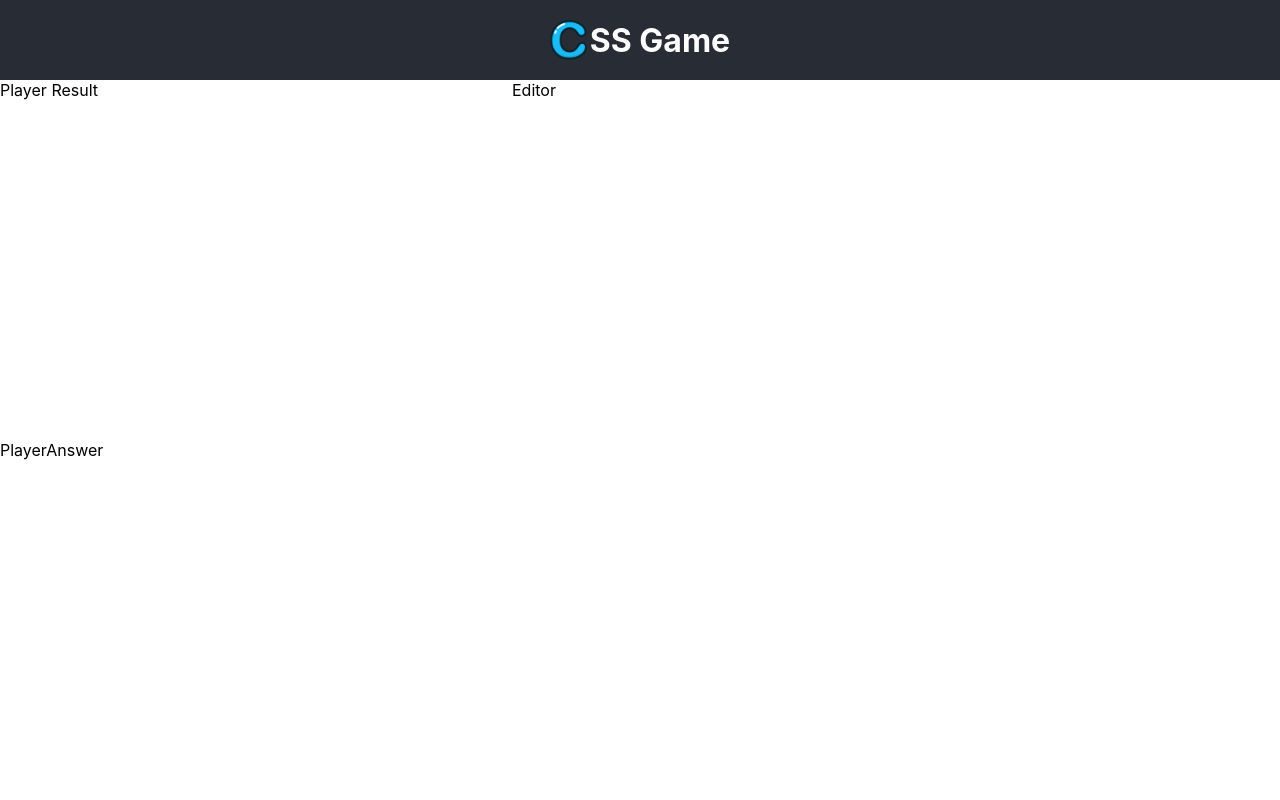
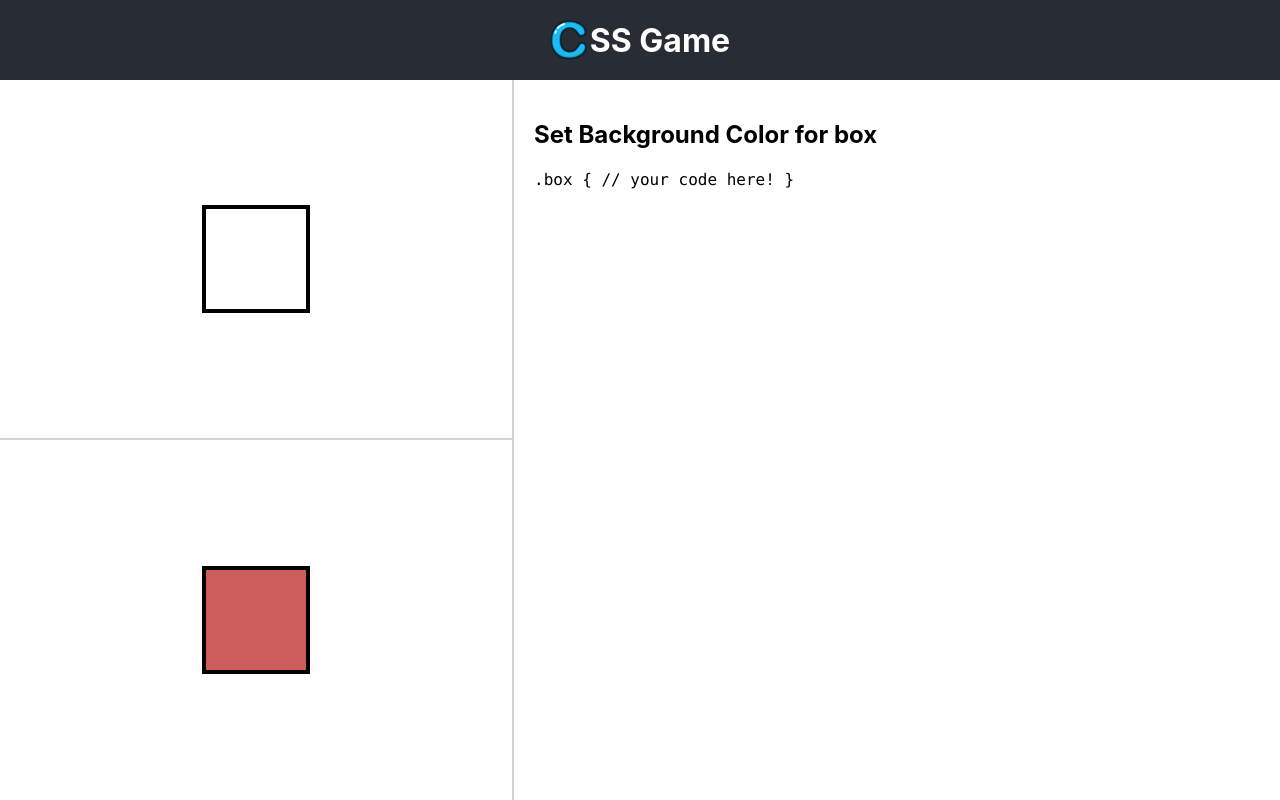
Before and after one commit to dujuanxian/Web-Eggy, a React (Create React App) app: page / in a window 1280 px wide. Built offline with nearby package versions, Linux system fonts and the light colour scheme.

Commit message:
[feat] Display questions and result demo

```diff
--- a/src/components/App/App.js
+++ b/src/components/App/App.js
@@ -16,11 +16,11 @@ function App() {
       <main>
         <section className='player-container'>
           <section className='player-section'>
-            <PlayerResult/>
+            <PlayerAnswer/>
           </section>
 
           <section className='player-section'>
-            <PlayerAnswer/>
+            <PlayerResult/>
           </section>
         </section>
         <section className='editor-container'>
--- a/src/components/Editor/Editor.js
+++ b/src/components/Editor/Editor.js
@@ -4,7 +4,14 @@ import './Editor.scss'
 function Editor(props) {
   return (
     <section className='Editor'>
-      Editor
+      <h2>Set Background Color for box</h2>
+      <code>
+        {
+          `.box {
+            // your code here!
+          }`
+        }
+      </code>
     </section>
   );
 }
--- a/src/components/Editor/Editor.scss
+++ b/src/components/Editor/Editor.scss
@@ -1,4 +1,8 @@
 .Editor {
   width: 100%;
   height: 100%;
+  padding: 20px;
+
+  box-sizing: border-box;
+  border-left: 2px solid lightgray;
 }
--- a/src/components/PlayerAnswer/PlayerAnswer.js
+++ b/src/components/PlayerAnswer/PlayerAnswer.js
@@ -4,7 +4,8 @@ import './PlayerAnswer.scss';
 function PlayerAnswer(props) {
   return (
     <section className='PlayerAnswer'>
-      PlayerAnswer
+      <div className="box">
+      </div>
     </section>
   );
 }
--- a/src/components/PlayerAnswer/PlayerAnswer.scss
+++ b/src/components/PlayerAnswer/PlayerAnswer.scss
@@ -1,4 +1,16 @@
 .PlayerAnswer {
+  display: flex;
+  justify-content: center;
+  align-items: center;
+
   width: 100%;
   height: 100%;
+  box-sizing: border-box;
+  border-bottom: 2px solid lightgray;
+
+  .box {
+    width: 100px;
+    height: 100px;
+    border: 4px solid black;
+  }
 }
--- a/src/components/PlayerResult/PlayerResult.js
+++ b/src/components/PlayerResult/PlayerResult.js
@@ -4,7 +4,8 @@ import './PlayerResult.scss';
 function PlayerResult(props) {
   return (
     <section className='PlayerResult'>
-      Player Result
+      <div className="box">
+      </div>
     </section>
   );
 }
--- a/src/components/PlayerResult/PlayerResult.scss
+++ b/src/components/PlayerResult/PlayerResult.scss
@@ -1,4 +1,15 @@
 .PlayerResult {
+  display: flex;
+  justify-content: center;
+  align-items: center;
+
   width: 100%;
   height: 100%;
+
+  .box {
+    width: 100px;
+    height: 100px;
+    background-color: indianred;
+    border: 4px solid black;
+  }
 }
```
